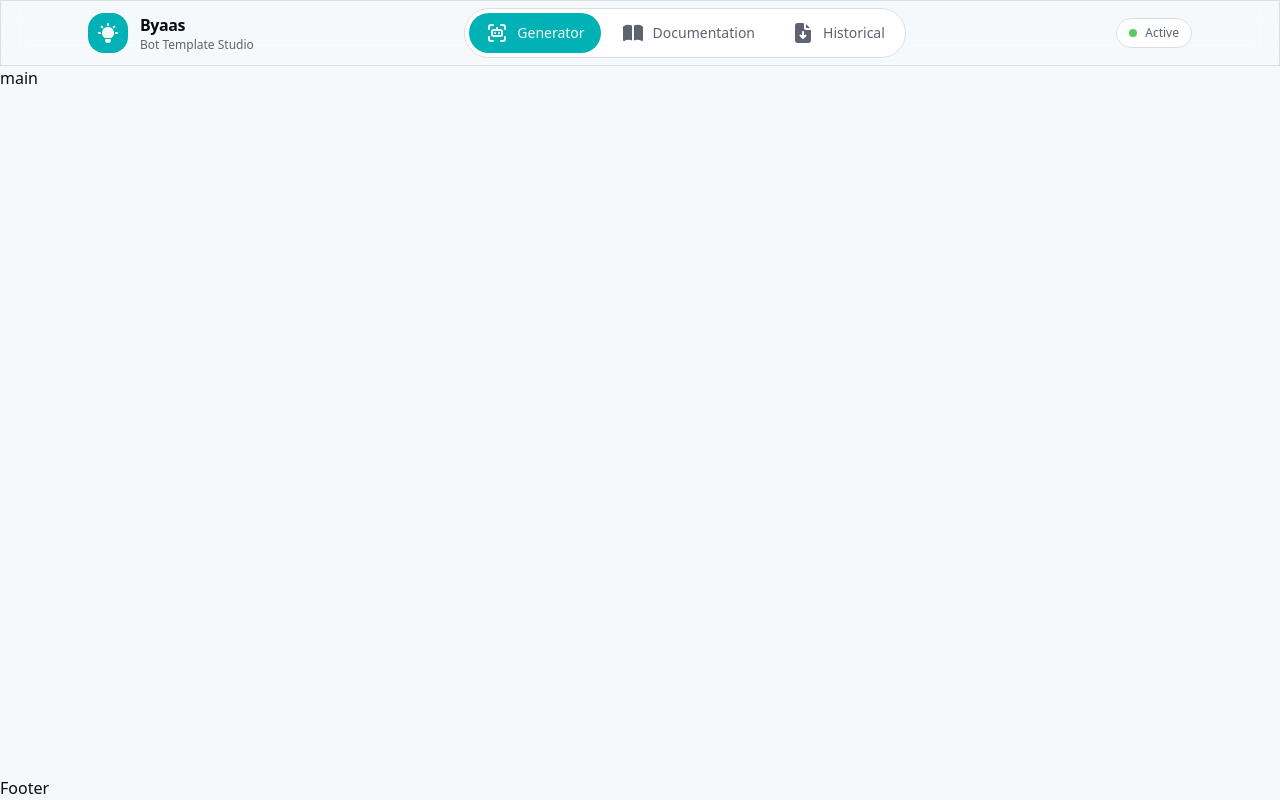
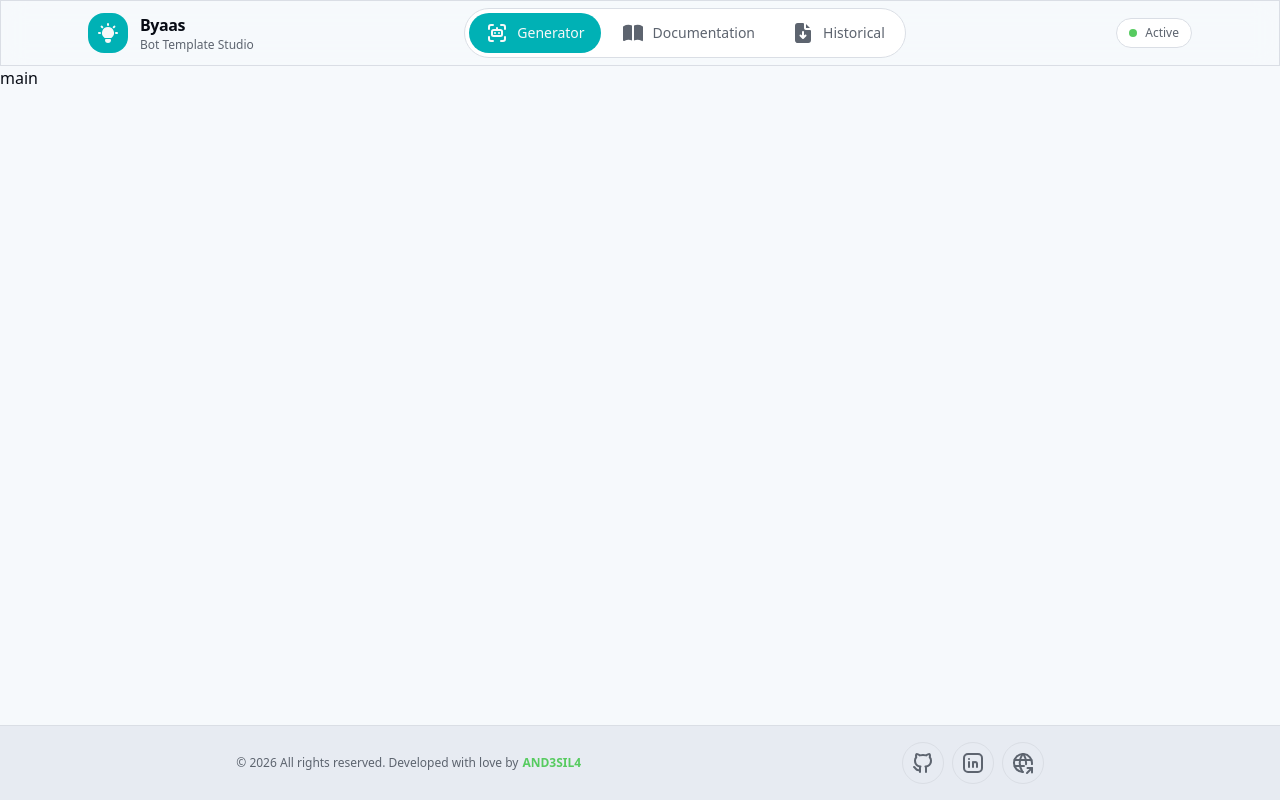
Before and after one commit to AND3SIL4/generate-template-aa, a React (Vite) app: page / in a window 1280 px wide. Built offline with nearby package versions, Linux system fonts and the light colour scheme.

Commit message:
build(footer): create the footer componet with all its items

```diff
--- a/src/components/footer.tsx
+++ b/src/components/footer.tsx
@@ -1,5 +1,63 @@
+import { JSX } from "react";
+import GitHubIcon from "./icons/github-icon";
+import LinkedInIcon from "./icons/linkedin-icon";
+import WebsiteIcon from "./icons/website-icon";
+
+const socials: { id: string; goto: string; icon: JSX.Element }[] = [
+  {
+    id: "git-hub",
+    goto: "https://github.com/and3sil4/byaas",
+    icon: <GitHubIcon />,
+  },
+  {
+    id: "linked-in",
+    goto: "https://linkedin.com/in/and3sil4",
+    icon: <LinkedInIcon />,
+  },
+  {
+    id: "website",
+    goto: "https://and3sil4.vercel.app/",
+    icon: <WebsiteIcon />,
+  },
+];
+
 const Footer = () => {
-  return <footer>Footer</footer>
-}
+  const dateTime = new Date().getFullYear();
+
+  return (
+    <footer
+      className="w-full border-t border-border bg-muted px-20 py-4 flex
+    flex-col sm:flex-row justify-around items-center gap-2 text-xs"
+    >
+      <p className="text-muted-foreground text-center sm:text-left flex flex-wrap items-center gap-x-1">
+        &copy; {dateTime} All rights reserved.&nbsp;Developed with love by{" "}
+        <a
+          href="https://github.com/and3sil4"
+          target="_blank"
+          rel="noopener noreferrer"
+          className="text-accent font-bold hover:underline transition-colors"
+        >
+          AND3SIL4
+        </a>
+      </p>
+
+      <div className="flex gap-2">
+        {/* Render socials and their call to actions */}
+        {socials.map((social) => (
+          <a
+            key={social.id}
+            href={social.goto}
+            target="_blank"
+            rel="noopener noreferrer"
+            className="text-muted-foreground hover:text-accent border rounded-full hover:border-accent transition-colors p-2"
+            aria-label={social.id}
+          >
+            {social.icon}
+          </a>
+        ))}
+      </div>
+    </footer>
+  );
+};
 
 export default Footer;
```
